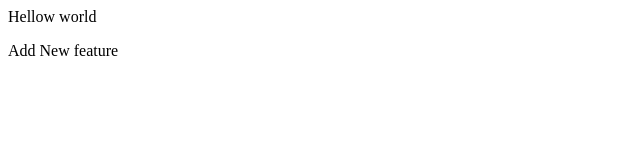
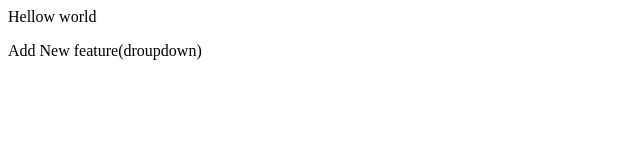
Before and after one commit to singhyuvraj1271/Practice_2, a plain HTML site: page index.html in a window 1280 px wide. Shown: the full height of the page, 0-640 px from the left. Drawn offline with Linux system fonts and the light colour scheme.

Commit message:
add droupdown

```diff
--- a/index.html
+++ b/index.html
@@ -1,2 +1,2 @@
 <p>Hellow world</p>
-<p>Add New feature</p>
+<p>Add New feature(droupdown)</p>
```
